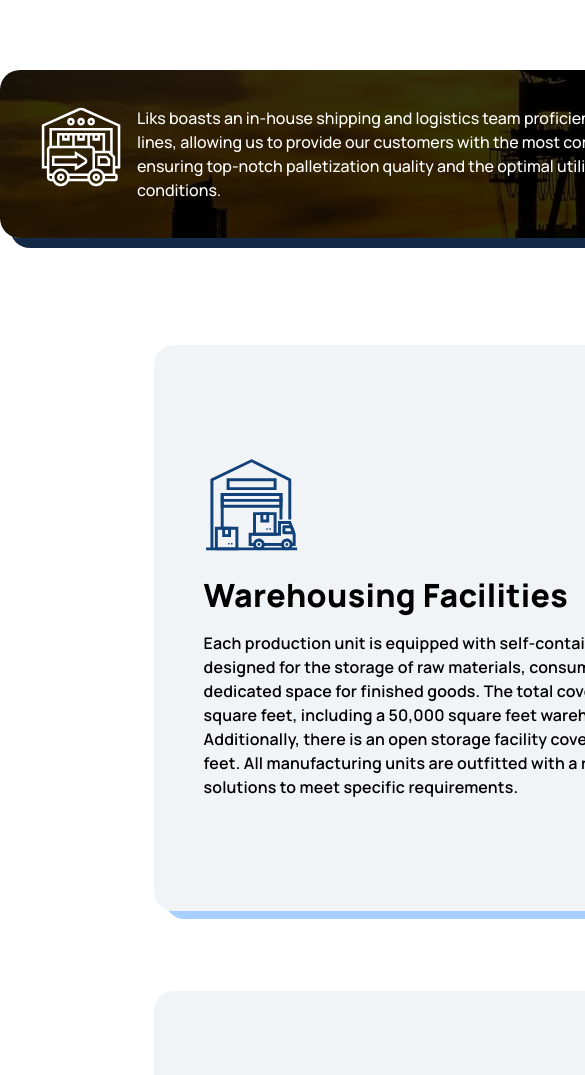
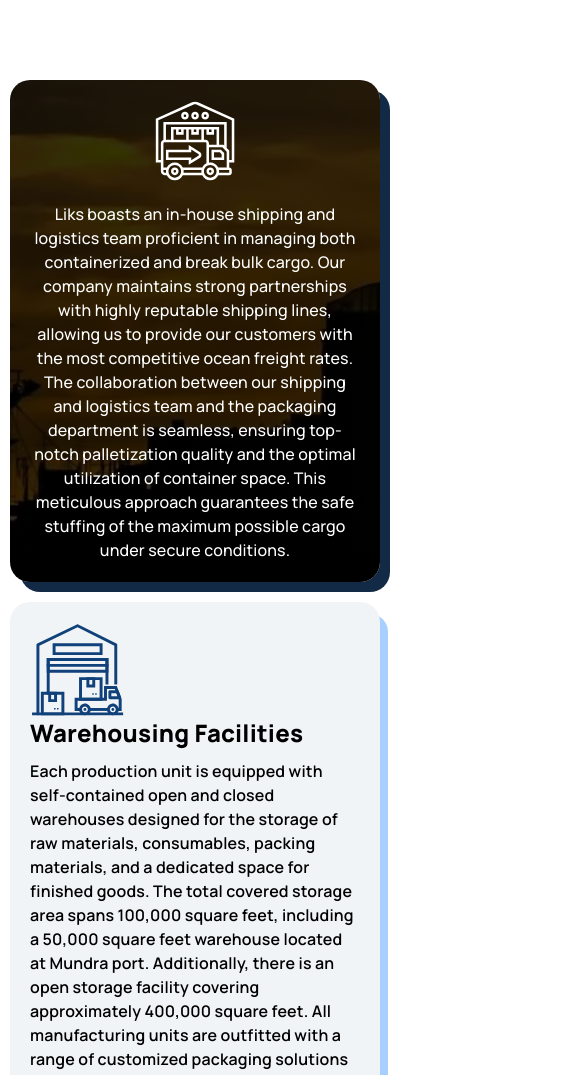
Before and after one commit to sergi-s/liks, a React (Create React App) app: page /logistics in a window 390 px wide. Shown: the part 486-1561 px from the top of the page, 585 px wide, since content can reach past the window. Built offline with nearby package versions, Linux system fonts and the light colour scheme.

Commit message:
[responsive] logistics page 1.0

```diff
--- a/src/components/Card8/index.jsx
+++ b/src/components/Card8/index.jsx
@@ -1,21 +1,11 @@
-import React from 'react'
-import { Box, Typography, } from '@mui/material'
+import React from 'react';
+import { Box, Typography } from '@mui/material';
 
-// import SVG from '../src/assets/svg/SVG.svg'
-// const content={
-//   shadowColor1: "10px 10px 0px -2px rgba(255, 179, 34, 0.52)",
-//   shadowColor2: "10px 10px 0px -2px rgba(90, 165, 255, 0.53)",
-//   image: SVG,
-//   header: 'Warehousing Facilities',
-//   text: 'Each production unit is equipped with self-contained open and losed warehouses designed for the storage of raw materials, onsumables,        packing materials, and a dedicated space for finished goods. The total        covered storage area spans 100,000 square feet, including a 50,000        square feet warehouse located at Mundra port. Additionally, there is an        open storage facility covering approximately 400,000 square feet. All        manufacturing units are outfitted with a range of customized packaging        solutions to meet specific requirements.'
-// }
-
-function Card8 ({content}) {
-
+function Card8({ content }) {
   return (
     <Box
-      sx={{
-        height: "466px",
+      style={{
+        height: "auto",
         justifyContent: 'center',
         alignItems: 'start',
         borderRadius: '20px',
@@ -23,7 +13,10 @@ function Card8 ({content}) {
         backgroundColor: '#f1f4f6',
         display: 'flex',
         flexDirection: 'column',
-        padding: '50px'
+        padding: '20px',
+        '@media (min-width: 600px)': {
+          flexDirection: 'row',
+        },
       }}
     >
       <img
@@ -31,37 +24,42 @@ function Card8 ({content}) {
         src={content.image}
         style={{
           width: '95px',
-          marginBottom: "7px"
+          height: '95px',
+          marginRight: '10px',
         }}
         alt='Warehousing Facilities'
       />
+      <Box
+        style={{
+          display: 'flex',
+          flexDirection: 'column',
+          justifyContent: 'center',
+        }}
+      >
         <Typography
-        sx={{
-          justifyContent: 'center',
-          alignSelf: 'stretch',
+          style={{
             fontFamily: 'Manrope, -apple-system, Roboto, Helvetica, sans-serif',
             fontWeight: '700',
-          fontSize: '32px',
+            fontSize: '24px',
             lineHeight: '32px',
-          padding: "20px 0 20px 0"
+            marginBottom: '10px',
           }}
         >
           {content.header}
         </Typography>
         <Typography
-        sx={{
-          justifyContent: 'center',
-          width: '674px',
+          style={{
             fontFamily: 'Manrope, -apple-system, Roboto, Helvetica, sans-serif',
             fontWeight: '600',
             fontSize: '16px',
-          lineHeight: '24px'
+            lineHeight: '24px',
           }}
         >
           {content.text}
         </Typography>
       </Box>
-  )
+    </Box>
+  );
 }
 
-export default Card8
+export default Card8;
--- a/src/pages/Logictics/sections/Main1/index.jsx
+++ b/src/pages/Logictics/sections/Main1/index.jsx
@@ -2,13 +2,18 @@ import React from 'react'
 import { Grid, Typography } from '@mui/material'
 import MainLogo from '../../../../assets/Logistics/SVG/main.svg'
 import './style.css'
-function Main2 () {
+
+function Main2() {
   return (
     <Grid
       container
       direction='column'
       alignItems='center'
-      sx={{ marginTop: '96px' }}
+      sx={{
+        marginTop: '96px',
+        padding: { xs: '10px', sm: '50px 20px', md: '106.8px 153.59px 10px 153.59px' }
+      }}
+
     >
       <Grid
         container
@@ -17,33 +22,33 @@ function Main2 () {
         alignItems='center'
         justifyContent='center'
         sx={{
-          width: '1574.41px',
-          height: '168px',
+          width: '100%',
+          maxWidth: '1574.41px',
           borderRadius: '20px',
-          boxShadow: '10px 10px 0px 0px rgba(0, 26, 57, 0.93)'
+          boxShadow: '10px 10px 0px 0px rgba(0, 26, 57, 0.93)',
+          padding: '20px',
         }}
       >
-        <Grid item md={12} sx={{ display: 'flex' }}>
+        <Grid item md={12} sx={{ display: 'flex', flexDirection: 'column', alignItems: 'center' }}>
           <img
             alt=''
             src={MainLogo}
             style={{
               width: '82px',
               height: '82px',
-              marginLeft: '40px'
+              marginBottom: '20px',
             }}
           />
-          <div
-            style={{
+          <Typography
+            variant='body1'
+            sx={{
               color: '#FFF',
-              fontFamily:
-                'Manrope, -apple-system, Roboto, Helvetica, sans-serif',
+              fontFamily: 'Manrope, -apple-system, Roboto, Helvetica, sans-serif',
               fontSize: '16px',
               fontStyle: 'normal',
               fontWeight: 500,
               lineHeight: '24px',
-              margin: "auto",
-              paddingLeft: "15px"
+              textAlign: 'center',
             }}
           >
             Liks boasts an in-house shipping and logistics team proficient in
@@ -55,7 +60,7 @@ function Main2 () {
             palletization quality and the optimal utilization of container
             space. This meticulous approach guarantees the safe stuffing of the
             maximum possible cargo under secure conditions.
-          </div>
+          </Typography>
         </Grid>
       </Grid>
     </Grid>
--- a/src/pages/Logictics/sections/Main2/index.jsx
+++ b/src/pages/Logictics/sections/Main2/index.jsx
@@ -4,38 +4,41 @@ import Card8 from '../../../../components/Card8'
 import Vector1 from '../../../../assets/Logistics/SVG/card1.svg'
 import Vector2 from '../../../../assets/Logistics/SVG/card2.svg'
 
-const Main2 = props => {
+const Main2 = (props) => {
   const cardItems = [
     {
       id: 1,
       shadowColor: '10px 10px 0px -2px rgba(90, 165, 255, 0.53)',
       image: Vector1,
       header: 'Warehousing Facilities',
-      text: 'Each production unit is equipped with self-contained open and closed warehouses designed for the storage of raw materials, consumables, packing materials, and a dedicated space for finished goods. The total covered storage area spans 100,000 square feet, including a 50,000 square feet warehouse located at Mundra port. Additionally, there is an open storage facility covering approximately 400,000 square feet. All manufacturing units are outfitted with a range of customized packaging solutions to meet specific requirements.'
+      text:
+        'Each production unit is equipped with self-contained open and closed warehouses designed for the storage of raw materials, consumables, packing materials, and a dedicated space for finished goods. The total covered storage area spans 100,000 square feet, including a 50,000 square feet warehouse located at Mundra port. Additionally, there is an open storage facility covering approximately 400,000 square feet. All manufacturing units are outfitted with a range of customized packaging solutions to meet specific requirements.',
     },
     {
       id: 2,
       shadowColor: '10px 10px 0px -2px rgba(255, 179, 34, 0.52)',
       image: Vector2,
       header: 'Material Handling Equipment',
-      text: 'All our factories are fully equipped with a range of material handling equipment, including forklifts, JCBs, wheel loaders, hydraulic cranes, and EOT cranes. Our Container Freight Stations boast comprehensive facilities, including hydra equipment for efficient break bulk cargo handling. We ensure direct movement to Jawaharlal Nehru Port Trust (JNPT) and Mundra Ports. Our operations run 24/7, allowing for continuous stuffing and de-stuffing activities to meet the dynamic demands of our logistics operations.'
+      text:
+        'All our factories are fully equipped with a range of material handling equipment, including forklifts, JCBs, wheel loaders, hydraulic cranes, and EOT cranes. Our Container Freight Stations boast comprehensive facilities, including hydra equipment for efficient break bulk cargo handling. We ensure direct movement to Jawaharlal Nehru Port Trust (JNPT) and Mundra Ports. Our operations run 24/7, allowing for continuous stuffing and de-stuffing activities to meet the dynamic demands of our logistics operations.',
     },
-  ]
+  ];
+
   return (
     <Grid
       container
+      spacing={3}
       sx={{
-        padding: '106.8px 153.59px 10px 153.59px'
+        padding: { xs: '10px', sm: '50px 20px', md: '106.8px 153.59px 10px 153.59px' },
       }}
-      spacing={10}
     >
-      {cardItems.map(cardItem => (
-        <Grid item md={6}>
+      {cardItems.map((cardItem) => (
+        <Grid item key={cardItem.id} xs={12} md={6}>
           <Card8 content={cardItem} />
         </Grid>
       ))}
     </Grid>
-  )
-}
+  );
+};
 
-export default Main2
+export default Main2;
```
Lines whose indentation alone changed are shown as unchanged.
